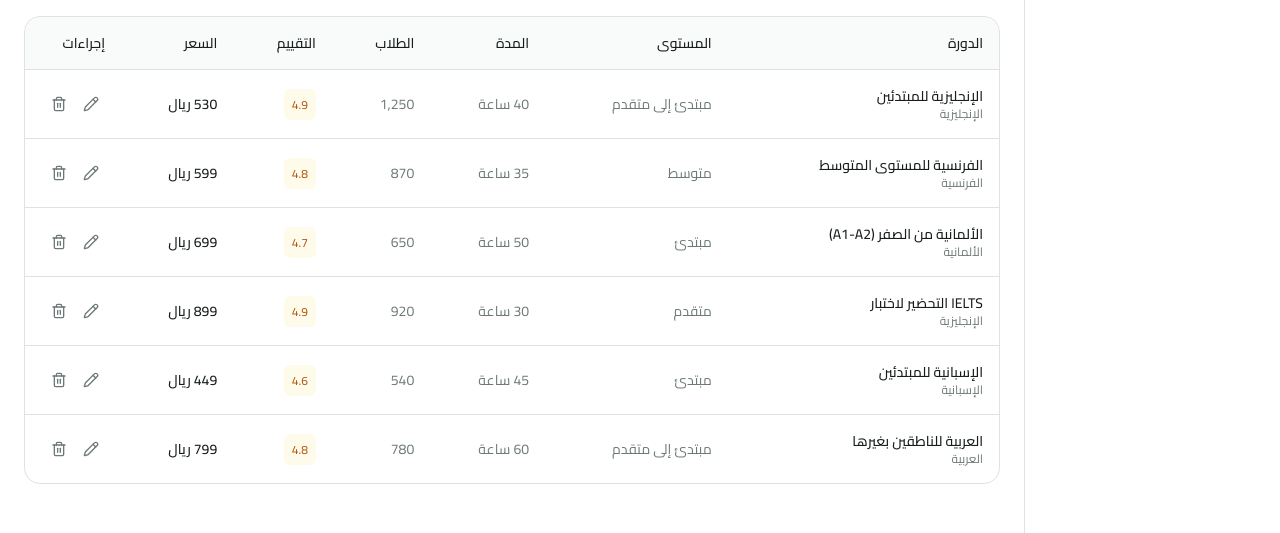
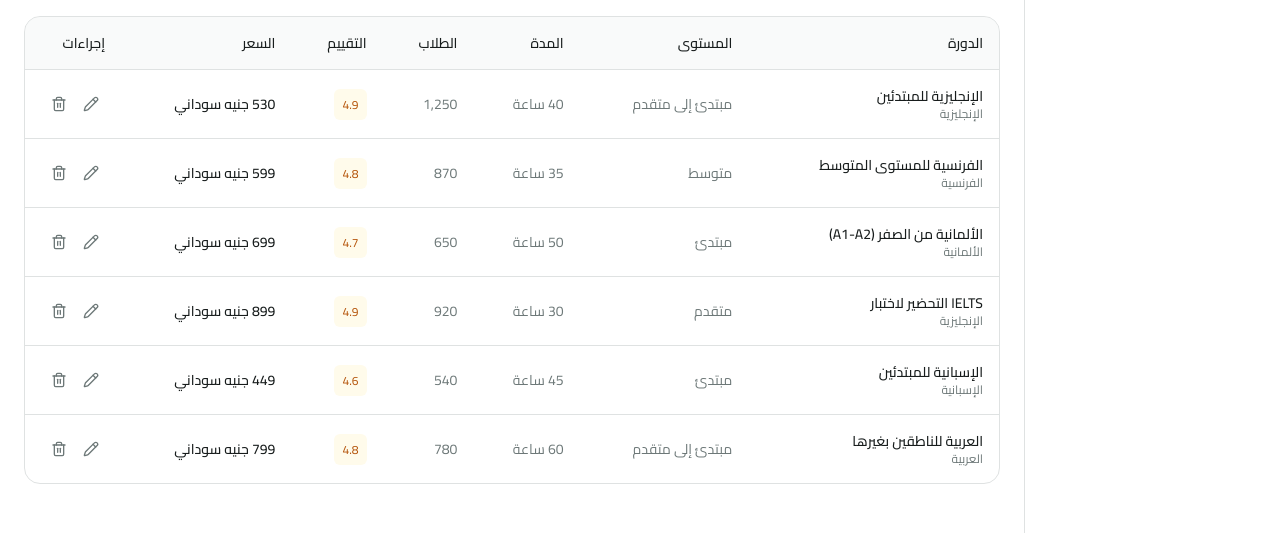
Before and after one commit to Amarnnas/noor_academy, a Next.js app: page /dashboard/courses in a window 1280 px wide. Shown: the part 141-674 px from the top of the page. Built offline with nearby package versions, Linux system fonts and the light colour scheme; no server answers.

Commit message:
Update page.tsx

```diff
--- a/src/app/(dashboard)/dashboard/courses/page.tsx
+++ b/src/app/(dashboard)/dashboard/courses/page.tsx
@@ -82,7 +82,7 @@ export default function DashboardCoursesPage() {
                   <td className="p-4">
                     <span className="px-2 py-1 rounded-md bg-amber-50 dark:bg-amber-950 text-amber-700 dark:text-amber-300 text-xs">{course.rating}</span>
                   </td>
-                  <td className="p-4 font-medium">{course.price} ريال</td>
+                  <td className="p-4 font-medium">{course.price} جنيه سوداني</td>
                   <td className="p-4">
                     <div className="flex items-center gap-1">
                       <button onClick={() => openEdit(course)} className="p-1.5 rounded-lg hover:bg-[hsl(var(--muted))] text-[hsl(var(--muted-foreground))] hover:text-teal-600" aria-label="تعديل"><Pencil className="h-4 w-4" /></button>
```
